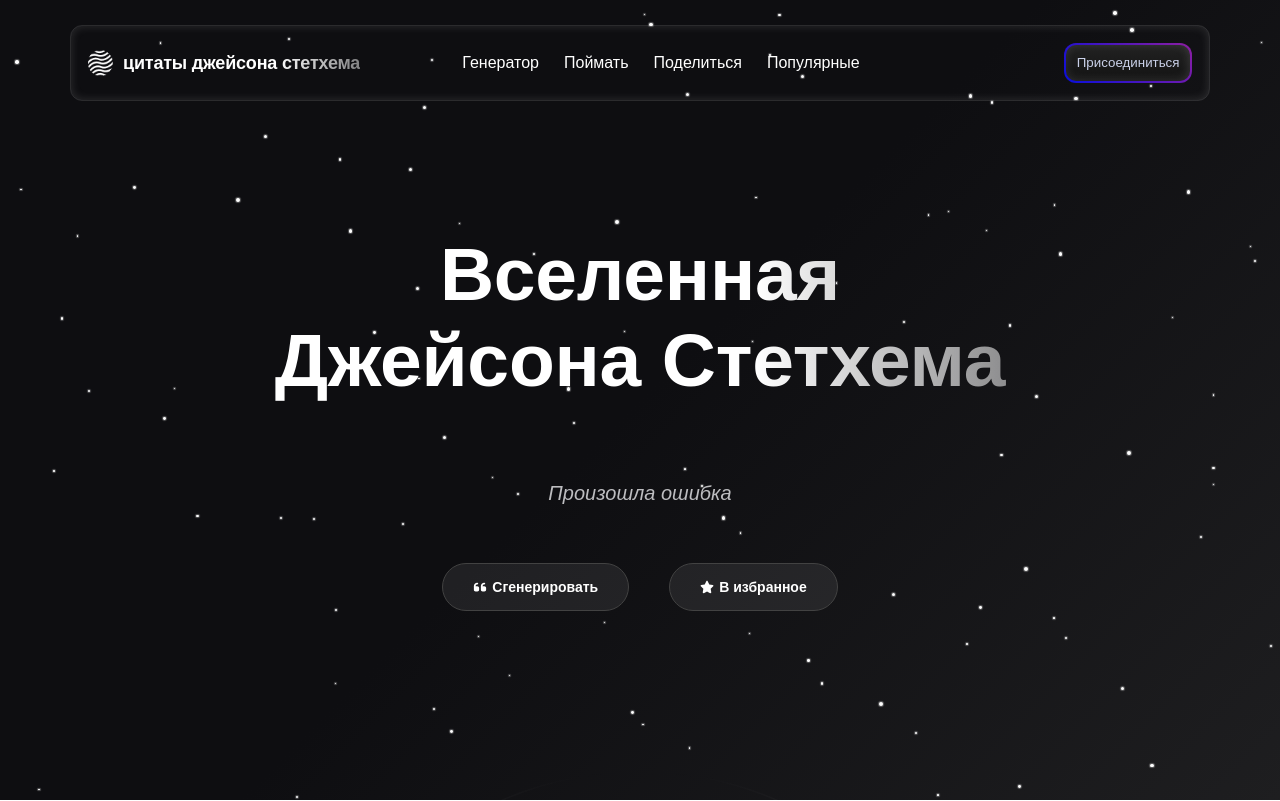
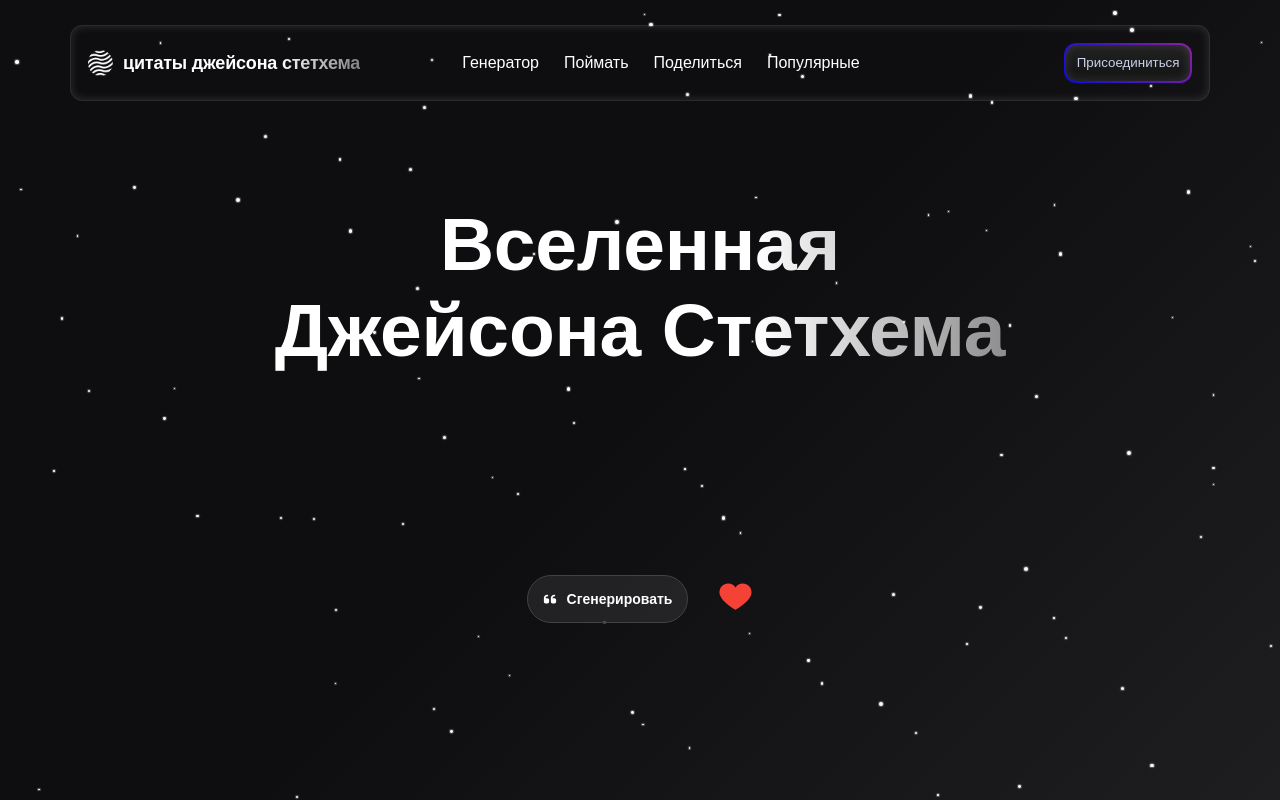
Before and after one commit to jusa11/JSQuotes, a React (Create React App) app: page / in a window 1280 px wide. Shown: the top 801 px of the page. Built offline with nearby package versions, Linux system fonts and the light colour scheme; no server answers.

Commit message:
Edit the font size percent in the stats in order to fit. Edited the HeaderContent: added a typing effect and fixed the page twitching after clicking "Generate Quote.

```diff
--- a/scss/blocks/_buttons.scss
+++ b/scss/blocks/_buttons.scss
@@ -41,6 +41,11 @@
   margin: 0 0 60px 0;
 }
 
+.btn-like {
+  background-color: transparent;
+  font-size: 35px;
+}
+
 @include mediaBigMobile {
   .header-join {
     display: none;
--- a/scss/blocks/_header.scss
+++ b/scss/blocks/_header.scss
@@ -1,5 +1,9 @@
 .header {
   padding: 25px 0 80px 0;
+  min-height: 100vh;
+  display: flex;
+  flex-direction: column;
+  justify-content: space-between; // Убедимся, что контент равномерно распределяется
 }
 
 // header__nav
@@ -16,8 +20,16 @@
 // header__content
 .main-title {
   font-size: 75px;
-  padding: 130px 0 0 0;
+  padding: 100px 0 0 0;
   line-height: 86px;
+}
+.header__quote {
+  flex: 1;
+  display: flex;
+  flex-direction: column;
+  justify-content: center;
+  min-height: 250px; // Минимальная высота, чтобы кнопки не поднимались
+  position: relative;
 }
 .header__quote_content {
   color: #bdbdc0;
@@ -26,27 +38,42 @@
   font-weight: medium;
   font-style: italic;
   text-align: center;
-  max-width: 550px;
+  max-width: 700px;
   margin: 0 auto;
-  padding: 75px 0 0 0;
   word-wrap: break-word;
   overflow-wrap: break-word;
+  min-height: 90px; // Минимальная высота для предотвращения скачков
+  display: flex;
+  flex-direction: column;
+  justify-content: center;
+  align-items: center;
   position: relative;
-  min-height: 100px;
+  padding: 70px 0 30px 0;
 }
+
+.quote__text,
+.quote__author {
+  opacity: 1;
+  transition: opacity 0.3s ease-in-out;
+}
+
+.quote__text.loading,
+.quote__author.loading {
+  opacity: 0;
+}
+
 .isloading-quote {
   position: absolute;
   top: 50%;
   left: 50%;
   transform: translate(-50%, -50%);
 }
-
 // buttons
 .header__quote_btn {
   display: flex;
   justify-content: center;
-  gap: 40px;
-  padding: 55px 0 0 0;
+  gap: 30px;
+  margin-top: auto; // Гарантированно прижимаем к низу
 }
 
 .button-quote__btn_icon {
@@ -56,9 +83,9 @@
 .button-quote {
   display: flex;
   align-items: center;
-  gap: 5px;
+  gap: 10px;
   font-size: 14px;
-  padding: 15px 30px;
+  padding: 15px 15px;
 }
 
 .quote__author {
--- a/scss/blocks/_quote-card.scss
+++ b/scss/blocks/_quote-card.scss
@@ -15,20 +15,19 @@
   border-radius: 24px;
 }
 .quotes-block__card_content {
-  margin: 15px 0 0 0;
+  margin: 15px 0 0;
 }
 .quotes-block__card_name {
   color: $white;
 }
 .quotes-block__card_text {
   color: $color-main;
-  margin: 15px 0 0 0;
+  margin: 15px 0 20px 0;
 }
 .quotes-block__card_handler {
   display: flex;
   gap: 20px;
   align-items: center;
-  margin: 40px 0 0 0;
 }
 .card-handler {
   display: flex;
--- a/scss/blocks/_stats-profile.scss
+++ b/scss/blocks/_stats-profile.scss
@@ -2,6 +2,7 @@
   position: relative;
   width: 100%;
   height: 240px;
+  margin: 50px 0 0 0;
 }
 
 .stats-decor_1 {
@@ -36,7 +37,7 @@
 }
 .chart-percent {
   font-family: $font-stats;
-  font-size: 36px;
+  font-size: 30px;
   font-weight: bold;
   position: absolute;
   transform: translate(-50%, -40%);
@@ -135,7 +136,7 @@
 
   .chart-percent {
     font-family: $font-stats;
-    font-size: 36px;
+    font-size: 25px;
     font-weight: bold;
     position: absolute;
     transform: translate(-50%, -40%);
--- a/scss/blocks/_stepper-profile.scss
+++ b/scss/blocks/_stepper-profile.scss
@@ -138,6 +138,9 @@
 }
 
 @include mediaBigMobile {
+  .stepper {
+    margin: 50px 0 0 0;
+  }
   .stepper-wrapper {
     background-color: rgba(29, 28, 32, 0.7);
     border-radius: 32px;
--- a/src/App.css
+++ b/src/App.css
@@ -356,6 +356,10 @@ li {
 }
 .header {
   padding: 25px 0 80px 0;
+  min-height: 100vh;
+  display: flex;
+  flex-direction: column;
+  justify-content: space-between;
 }
 
 .header__nav {
@@ -370,8 +374,17 @@ li {
 
 .main-title {
   font-size: 75px;
-  padding: 130px 0 0 0;
+  padding: 100px 0 0 0;
   line-height: 86px;
+}
+
+.header__quote {
+  flex: 1;
+  display: flex;
+  flex-direction: column;
+  justify-content: center;
+  min-height: 250px;
+  position: relative;
 }
 
 .header__quote_content {
@@ -381,13 +394,28 @@ li {
   font-weight: medium;
   font-style: italic;
   text-align: center;
-  max-width: 550px;
+  max-width: 700px;
   margin: 0 auto;
-  padding: 75px 0 0 0;
   word-wrap: break-word;
   overflow-wrap: break-word;
+  min-height: 90px;
+  display: flex;
+  flex-direction: column;
+  justify-content: center;
+  align-items: center;
   position: relative;
-  min-height: 100px;
+  padding: 70px 0 30px 0;
+}
+
+.quote__text,
+.quote__author {
+  opacity: 1;
+  transition: opacity 0.3s ease-in-out;
+}
+
+.quote__text.loading,
+.quote__author.loading {
+  opacity: 0;
 }
 
 .isloading-quote {
@@ -400,8 +428,8 @@ li {
 .header__quote_btn {
   display: flex;
   justify-content: center;
-  gap: 40px;
-  padding: 55px 0 0 0;
+  gap: 30px;
+  margin-top: auto;
 }
 
 .button-quote__btn_icon {
@@ -411,9 +439,9 @@ li {
 .button-quote {
   display: flex;
   align-items: center;
-  gap: 5px;
+  gap: 10px;
   font-size: 14px;
-  padding: 15px 30px;
+  padding: 15px 15px;
 }
 
 .quote__author {
@@ -1067,7 +1095,7 @@ li {
 }
 
 .quotes-block__card_content {
-  margin: 15px 0 0 0;
+  margin: 15px 0 0;
 }
 
 .quotes-block__card_name {
@@ -1076,14 +1104,13 @@ li {
 
 .quotes-block__card_text {
   color: #a9a9a9;
-  margin: 15px 0 0 0;
+  margin: 15px 0 20px 0;
 }
 
 .quotes-block__card_handler {
   display: flex;
   gap: 20px;
   align-items: center;
-  margin: 40px 0 0 0;
 }
 
 .card-handler {
@@ -1234,6 +1261,11 @@ li {
   margin: 0 0 60px 0;
 }
 
+.btn-like {
+  background-color: transparent;
+  font-size: 35px;
+}
+
 @media (max-width: 767.98px) {
   .header-join {
     display: none;
@@ -1532,6 +1564,7 @@ li {
   position: relative;
   width: 100%;
   height: 240px;
+  margin: 50px 0 0 0;
 }
 
 .stats-decor_1 {
@@ -1569,7 +1602,7 @@ li {
 
 .chart-percent {
   font-family: "Montserrat", serif;
-  font-size: 36px;
+  font-size: 30px;
   font-weight: bold;
   position: absolute;
   transform: translate(-50%, -40%);
@@ -1668,7 +1701,7 @@ li {
   }
   .chart-percent {
     font-family: "Montserrat", serif;
-    font-size: 36px;
+    font-size: 25px;
     font-weight: bold;
     position: absolute;
     transform: translate(-50%, -40%);
@@ -2085,6 +2118,9 @@ li {
   }
 }
 @media (max-width: 767.98px) {
+  .stepper {
+    margin: 50px 0 0 0;
+  }
   .stepper-wrapper {
     background-color: rgba(29, 28, 32, 0.7);
     border-radius: 32px;
--- a/src/Components/blocks/header/HeaderContent.js
+++ b/src/Components/blocks/header/HeaderContent.js
@@ -1,51 +1,67 @@
-import { useCallback, useEffect, useState } from 'react';
-import { useDispatch, useSelector } from 'react-redux';
+import { useCallback, useEffect, useRef, useState } from 'react';
+import { useDispatch } from 'react-redux';
 import { FaSpinner } from 'react-icons/fa';
-import { FaQuoteLeft, FaStar } from 'react-icons/fa6';
+import { FcLike } from 'react-icons/fc';
+import { FaQuoteLeft } from 'react-icons/fa6';
 import { gsap } from 'gsap';
-import { ScrollTrigger } from 'gsap/ScrollTrigger';
-import {
-  setAddQuote,
-  setDeleteQuote,
-  selectQuote,
-} from '../../redux/slices/quotesSlice.js';
 import { setError } from '../../redux/slices/notificationsSlice';
 import { generateRandomQuoteAPI } from '../../../utils/generateRandomQuoteAPI.js';
-
-gsap.registerPlugin(ScrollTrigger);
+import useHandleLike from '../../../Hooks/useHandleLike';
 
 const HeaderContent = () => {
-  const [currentQuote, setCurrentQuote] = useState({});
+  const [currentQuote, setCurrentQuote] = useState(null);
   const [isLoading, setIsLoading] = useState(false);
-  const favoriteQuotes = useSelector(selectQuote);
   const dispatch = useDispatch();
+  const quoteRef = useRef(null);
+  const authorRef = useRef(null);
+  const handleLike = useHandleLike();
+  const likeRef = useRef(null);
 
   useEffect(() => {
-    if (!ScrollTrigger.isTouch) {
     gsap.from('.header__content', {
       opacity: 0,
       y: 400,
       duration: 1,
-        scrollTrigger: {
-          trigger: '.header__content',
-        },
     });
+  }, []);
 
+  const likeAnimation = () => {
+    gsap.killTweensOf(likeRef.current);
+    gsap.set(likeRef.current, { rotate: 0 }); // Сбрасываем поворот
     gsap.fromTo(
-        '.header__content',
-        { opacity: 1 },
+      likeRef.current,
+      { scale: 0.5, opacity: 0 },
       {
-          opacity: 0,
-          scrollTrigger: {
-            trigger: '.header__content',
-            start: 'top%', //
-            end: '1000',
-            scrub: true,
-          },
+        rotate: 720,
+        opacity: 1,
+        scale: 1,
+        duration: 1.5,
+        ease: 'power2.out',
       }
     );
-    }
-  }, []);
+  };
+
+  const typingQuoteEffect = (text, ref, onComplete) => {
+    if (!ref.current) return;
+
+    gsap.killTweensOf(ref.current);
+    ref.current.innerHTML = '';
+
+    const chars = text.split('');
+    const tl = gsap.timeline({ onComplete }); // Создаём Timeline
+
+    chars.forEach((char, i) => {
+      const span = document.createElement('span');
+      span.textContent = char;
+      span.style.opacity = 0;
+      ref.current.appendChild(span);
+
+      tl.to(span, {
+        opacity: 1,
+        duration: 0.04,
+      });
+    });
+  };
 
   const handleGetApiQuote = useCallback(async () => {
     try {
@@ -57,36 +73,27 @@ const HeaderContent = () => {
         console.error('API вернул невалидное значение');
       }
     } catch (error) {
-      setCurrentQuote(false);
-      console.log('error ' + error);
+      setCurrentQuote(null);
+      console.log('Ошибка: ' + error);
       dispatch(setError(error.message));
     } finally {
       setIsLoading(false);
     }
   }, [dispatch]);
 
-  const isFavorite = favoriteQuotes.some(
-    (quote) =>
-      quote.text === currentQuote.text && quote.author === currentQuote.author
-  );
-
-  const handleAddToFavorites = () => {
-    if (!isFavorite) {
-      dispatch(setAddQuote(currentQuote));
-    }
-    if (isFavorite) {
-      dispatch(setDeleteQuote(currentQuote.id));
-    }
-    if (!currentQuote.text) {
-      console.log('err');
-    }
-  };
+  useEffect(() => {
+    handleGetApiQuote();
+  }, [handleGetApiQuote]);
 
   useEffect(() => {
-    (async () => {
-      await handleGetApiQuote();
-    })();
-  }, [handleGetApiQuote]);
+    if (currentQuote) {
+      typingQuoteEffect(currentQuote.text, quoteRef, () => {
+        if (currentQuote.author) {
+          typingQuoteEffect(`(Поделился: ${currentQuote.author})`, authorRef);
+        }
+      });
+    }
+  }, [currentQuote]);
 
   return (
     <div className="header__content">
@@ -98,16 +105,10 @@ const HeaderContent = () => {
         <div className="header__quote_content">
           {isLoading ? (
             <FaSpinner className="spinner isloading-quote" />
-          ) : currentQuote.text ? (
-            <>
-              <p className="quote__text" style={{ opacity: isLoading ? 0 : 1 }}>
-                {currentQuote.text}{' '}
-              </p>
-              <p className="quote__author">{`(Поделился: ${currentQuote.author})`}</p>
-            </>
           ) : (
             <>
-              <p className="quote__text">Произошла ошибка</p>
+              <p ref={quoteRef} className="quote__text"></p>
+              <p ref={authorRef} className="quote__author"></p>
             </>
           )}
         </div>
@@ -120,8 +121,15 @@ const HeaderContent = () => {
             <FaQuoteLeft />
             Сгенерировать
           </button>
-          <button className="button-quote btn" onClick={handleAddToFavorites}>
-            <FaStar />В избранное
+          <button
+            className=" btn-like"
+            onClick={() => {
+              likeAnimation();
+              handleLike(currentQuote._id);
+            }}
+            ref={likeRef}
+          >
+            <FcLike />
           </button>
         </div>
       </div>
--- a/src/Components/blocks/quotes-action/ShareForm.js
+++ b/src/Components/blocks/quotes-action/ShareForm.js
@@ -71,7 +71,7 @@ const ShareForm = () => {
                 placeholder="Отправь мысль во вселенную"
                 onChange={(e) => setMessage(e.target.value)}
                 value={message}
-                maxLength={500}
+                maxLength={200}
               />
             </div>
 
--- a/src/Components/others/QuotesCard.js
+++ b/src/Components/others/QuotesCard.js
@@ -5,9 +5,8 @@ import steps from '../../utils/steps.js';
 import { MAX_TEXT_LENGTH } from '../../config.js';
 
 const QuotesCard = forwardRef(({ quote }, ref) => {
+  const userLevel = quote?.userId?.level;
 
-  const userLevel = quote?.userId?.level;
-  console.log(quote);
   return (
     <div className="quotes-block__column">
       <div className="quotes-block__card card" ref={ref}>
--- a/src/Hooks/useHandleLike.js
+++ b/src/Hooks/useHandleLike.js
@@ -21,7 +21,7 @@ const useHandleLike = () => {
 
   const handleLike = async (quoteId) => {
     const token = localStorage.getItem('token');
-
+    console.log('like');
     if (!token) {
       console.error('Нет токена! Пользователь не авторизован.');
       return;
--- a/src/config.js
+++ b/src/config.js
@@ -1,4 +1,4 @@
-export const MAX_TEXT_LENGTH = 500;
+export const MAX_TEXT_LENGTH = 200;
 export const MAX_TEXT_LENGTH_ITEM = 60;
 export const MAX_QUOTES = 4;
 export const POPULAR_URL = 'popular-quotes';
```
Also changed, not shown: src/Components/others/ListQuote.jsx (+2 -8 lines), 1 other file (tests, documents, lock files or other folders). Lines whose indentation alone changed are shown as unchanged.
